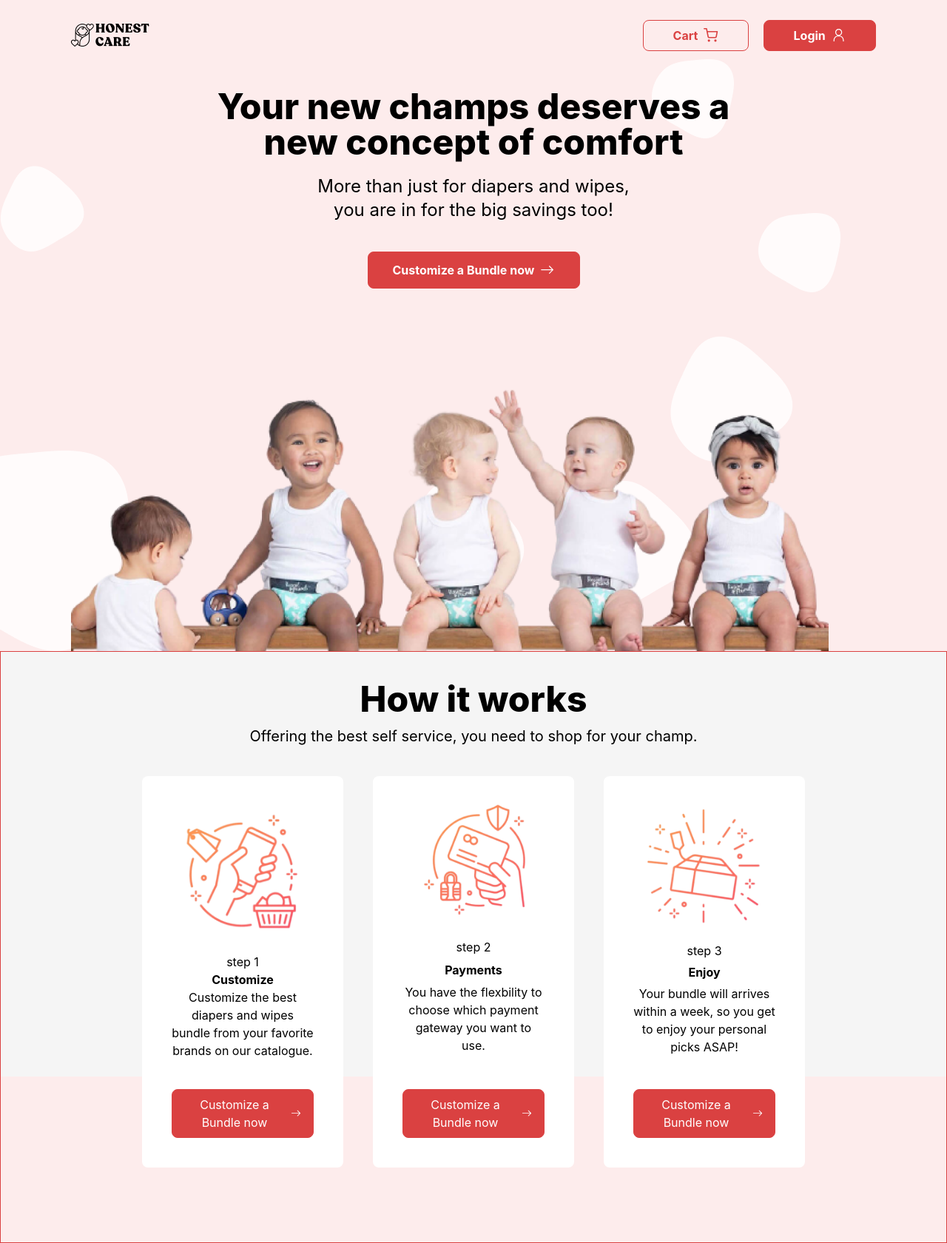
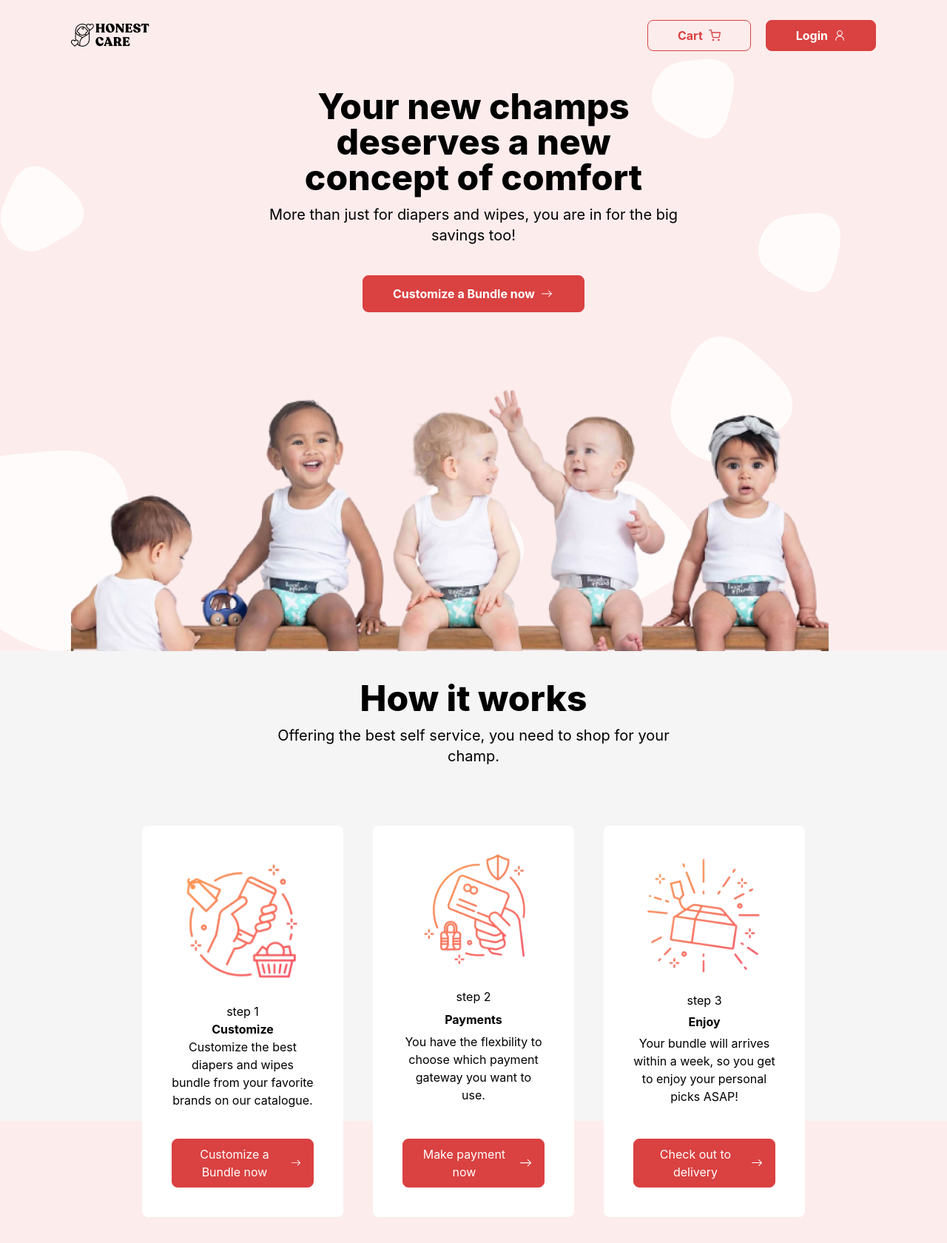
Before and after one commit to SamuelAdex/HonestCare, a React (Create React App) app: page / in a window 1280 px wide. Shown: the whole page at 74% size. Built offline with nearby package versions, Linux system fonts and the light colour scheme; a web font is replaced by a local one.

Commit message:
updqates

```diff
--- a/src/components/About.js
+++ b/src/components/About.js
@@ -7,7 +7,8 @@ import { BsArrowRight } from 'react-icons/bs'
 import CUSTOMIZE from "../assets/img/customize.png";
 import ENJOY from "../assets/img/enjoy.png";
 import PAYMENT from "../assets/img/payment.png";
-import Abt from './Abt';
+import RECTANGLE from "../assets/img/rectangle.png";
+import { Header } from './Header';
 //============================>>>>>>>>>>>>>>>>
 
 
@@ -47,14 +48,13 @@ export default function About() {
 
     return (
         <>
-            <div className="h-[100vh] bg-gray relative border border-red">
+            <div className="h-full md:h-screen bg-gray relative pb-10">
+                {/* Background */}
+                <img src={RECTANGLE} alt="" className='md:absolute bottom-0 w-screen' />
                 <div className="w-[85vw] mx-auto pt-10">
-                    <div>
-                        <h1 className='font-extrabold text-[2em] md:text-5xl text-center mx-auto mb-3'>How it works</h1>
-                        <p className='text-xl md:text-xl text-center mx-auto'>Offering the best self service, you need to shop for your champ.</p>
-                    </div>
+                    <Header title={'How it works'} subtitle={'Offering the best self service, you need to shop for your champ.'} />
                     {/* Cards */}
-                    <div className="grid md:grid-cols-3 gap-10 text-center md:w-[70vw] mx-auto mt-10 absolute z-20 left-0 right-0">
+                    <div className="grid md:grid-cols-3 gap-10 text-center md:w-[70vw] mx-auto mt-10 md:absolute z-20 left-0 right-0">
                         {
                             CARDS.map((CARD, i) => {
                                 return (
@@ -65,16 +65,14 @@ export default function About() {
                                         <p>step {CARD.step}</p>
                                         <p className='font-bold'>{CARD.title}</p>
                                         <p>{CARD.caption}</p>
-                                        <NavLink to='#' className='border border-red text-white bg-red py-2 px-4 rounded-lg flex items-center gap-2 md:mx-auto text-center justify-center mt-10'>Customize a Bundle now <BsArrowRight fontSize={'1.2em'} /></NavLink>
+                                        <NavLink to='#' className='border border-red text-white bg-red py-2 px-4 rounded-lg flex items-center gap-2 md:mx-auto text-center justify-center mt-10'>{CARD.btnText} <BsArrowRight fontSize={'1.2em'} /></NavLink>
                                     </div>
                                 )
                             })
                         }
                     </div>
                 </div>
-                <div className="w-100 bg-pink h-56 bottom-0 z-10 absolute w-full"></div>
             </div>
-            {/* <Abt /> */}
         </>
     )
 }
--- /dev/null
+++ b/src/components/Button.js
@@ -0,0 +1,28 @@
+import React from 'react'
+import { NavLink } from 'react-router-dom'
+
+export const Button = ({ value, oncClick, icon, path, type, className }) => {
+    return (
+        type === 'outlined' ?
+            // Outlined button
+            <NavLink
+                to={path}
+                className={`${className} border border-red text-red py-2 px-10 rounded-lg font-bold flex items-center gap-2`}
+                oncClick={() => oncClick()}
+            >
+                {value}
+                <span>{icon}</span>
+            </NavLink>
+            :
+            // Solid button
+            <NavLink
+                to={path}
+                className={`${className} border border-red text-white bg-red py-2 px-10 rounded-lg font-bold flex items-center gap-2`}
+                oncClick={() => oncClick()}
+            >
+                {value}
+                <span>{icon}</span>
+            </NavLink>
+
+    )
+}
--- /dev/null
+++ b/src/components/Header.js
@@ -0,0 +1,10 @@
+import React from 'react'
+
+export const Header = ({ title, subtitle }) => {
+    return (
+        <div className=' md:text-7xl md:w-[53%] text-start md:text-center mx-auto mb-10'>
+            <h1 className='font-extrabold text-[2em] md:text-5xl mx-auto mb-3'>{title}</h1>
+            <p className='text-xl md:text-xl mx-auto'>{subtitle}</p>
+        </div>
+    )
+}
--- a/src/components/Hero.js
+++ b/src/components/Hero.js
@@ -9,20 +9,16 @@ import Blob1 from "../assets/img/bg1.png";
 import Blob2 from "../assets/img/bg2.png";
 import Blob3 from "../assets/img/bg3.png";
 import BottomBlobs from "../assets/img/bottomBlobs.png";
+import { Header } from './Header';
+import { Button } from './Button';
 //============================>>>>>>>>>>>>>>>>
 
 export default function Hero() {
     return (
         <div className='h-[75vh] md:h-[110vh] max-w-screen bg-pink pt-20 relative'>
-            <div className="w-[85vw] mx-auto pt-10 text-center absolute z-20 left-0 right-0">
-                <div className=' flex gap-5 flex-col mb-10'>
-
-                    <h1 className='font-extrabold text-[2em] md:text-5xl md:w-[66%] text-start md:text-center mx-auto'>Your new champs deserves a new concept of comfort</h1>
-                    <p className='text-xl md:text-2xl md:w-[40%] text-start md:text-center mx-auto'>More than just for diapers and wipes, you are in for the big savings too!</p>
-
-                </div>
-                <NavLink to='#' className='border border-red text-white bg-red py-3 rounded-lg font-bold flex items-center gap-2 w-[287px] md:mx-auto text-center justify-center'>Customize a Bundle now <BsArrowRight fontSize={'1.2em'} /></NavLink>
-
+            <div className="w-[85vw] mx-auto pt-10 absolute z-20 left-0 right-0">
+                <Header title={'Your new champs deserves a new concept of comfort'} subtitle={'More than just for diapers and wipes, you are in for the big savings too!'} />
+                <Button value={'Customize a Bundle now'} className=' w-[300px] flex items-center gap-2 py-3 mx-auto' icon={<BsArrowRight />} />
             </div>
             {/* Hero image */}
             <img src={heroImg} alt="heroImg" className='absolute bottom-0 md:w-[80%] md:right-[10em] z-20' />
--- a/src/components/Navbar.js
+++ b/src/components/Navbar.js
@@ -1,5 +1,5 @@
 import React from 'react'
-import { NavLink } from 'react-router-dom';
+// import { NavLink } from 'react-router-dom';
 // Icons =====================>>>>>>>>>>>>>>>>
 import { FiShoppingCart } from "react-icons/fi";
 import { RxPerson } from "react-icons/rx";
@@ -7,6 +7,7 @@ import { AiOutlineMenu } from "react-icons/ai";
 //=============================>>>>>>>>>>>>>>>
 // Images ====================>>>>>>>>>>>>>>>>
 import Logo from "../assets/img/logo.png";
+import { Button } from './Button';
 //============================>>>>>>>>>>>>>>>>
 
 export default function Navbar() {
@@ -23,8 +24,8 @@ export default function Navbar() {
                 </div>
                 {/* Buttons */}
                 <div className="gap-5 hidden md:flex">
-                    <NavLink to='#' className='border border-red text-red py-2 px-10 rounded-lg font-bold flex items-center gap-2'>Cart <FiShoppingCart fontSize={'1.2em'} /></NavLink>
-                    <NavLink to='#' className='border border-red text-white bg-red py-2 px-10 rounded-lg font-bold flex items-center gap-2'>Login <RxPerson fontSize={'1.2em'} /></NavLink>
+                    <Button value={'Cart'} icon={<FiShoppingCart />} type='outlined' />
+                    <Button value={'Login'} icon={<RxPerson />} />
                 </div>
             </div>
         </div>
```
Also changed, not shown: src/assets/img/rectangle.png (added).
